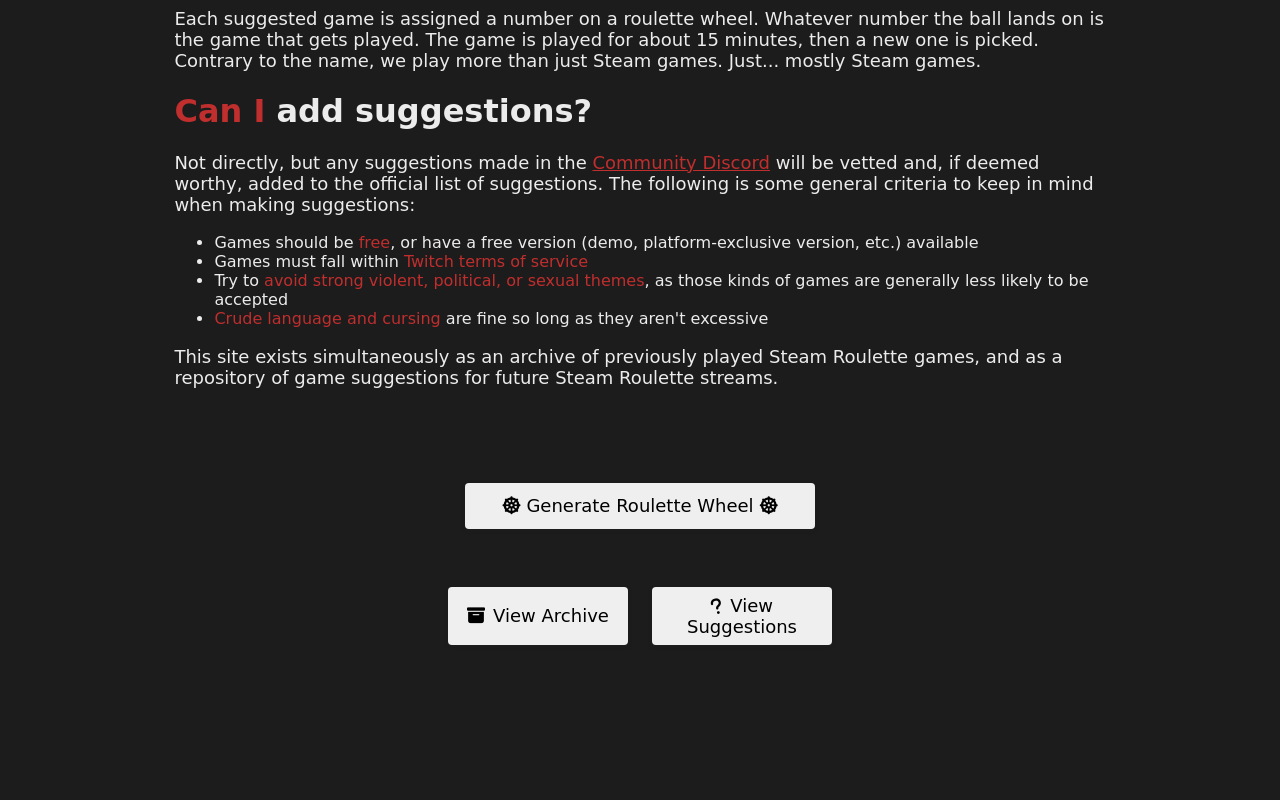
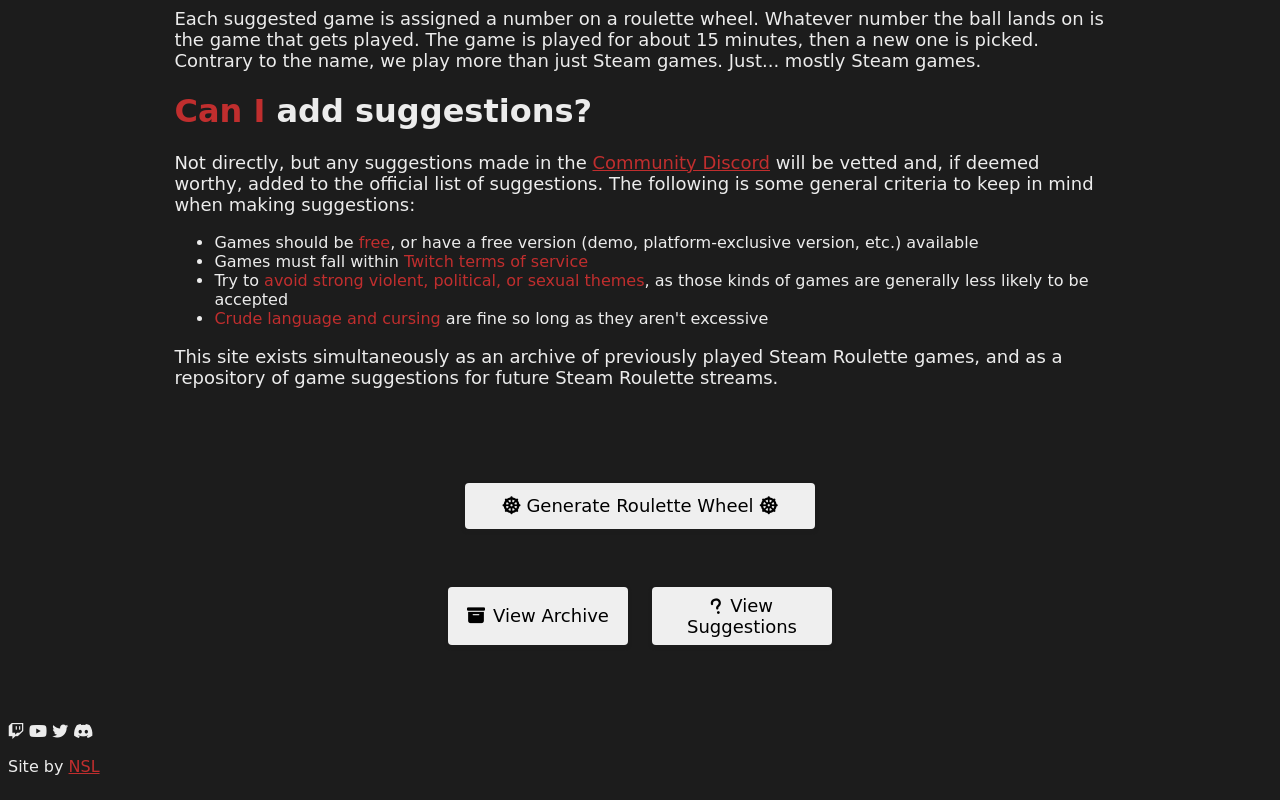
Before and after one commit to jacob-ressler/steam-roulette, a plain HTML site: page index.html in a window 1280 px wide. Shown: the part 525-1325 px from the top of the page. Before the commit the page ends 1255 px from the top, so only its background shows below. Drawn offline with nearby package versions, Linux system fonts and the light colour scheme; a web font is replaced by a local one.

Commit message:
added footer with social links and shameless plug

```diff
--- a/index.html
+++ b/index.html
@@ -98,5 +98,15 @@
 				</a>
 			</div> -->
 		</div>
+		<footer>
+			<div class="socials">
+				<a href="https://www.twitch.tv/justjoshinyt" target="_blank"><i class="fab fa-twitch"></i></a>
+				<a href="https://www.youtube.com/channel/UCcdDA8L6ZQbi95v6kgboeBg" target="_blank"><i class="fab fa-youtube"></i></a>
+				<a href="https://twitter.com/JustJoshinYT" target="_blank"><i class="fab fa-twitter"></i></a>
+				<a href="https://discord.gg/dstw7Uh" target="_blank"><i class="fab fa-discord"></i></a>
+			</div>
+			<p>Site by <a href="https://twitter.com/Not_So_Livid" target="_blank"><span><u>NSL</u></span></a></p>
+		</footer>
 	</body>
+
 </html>
```
